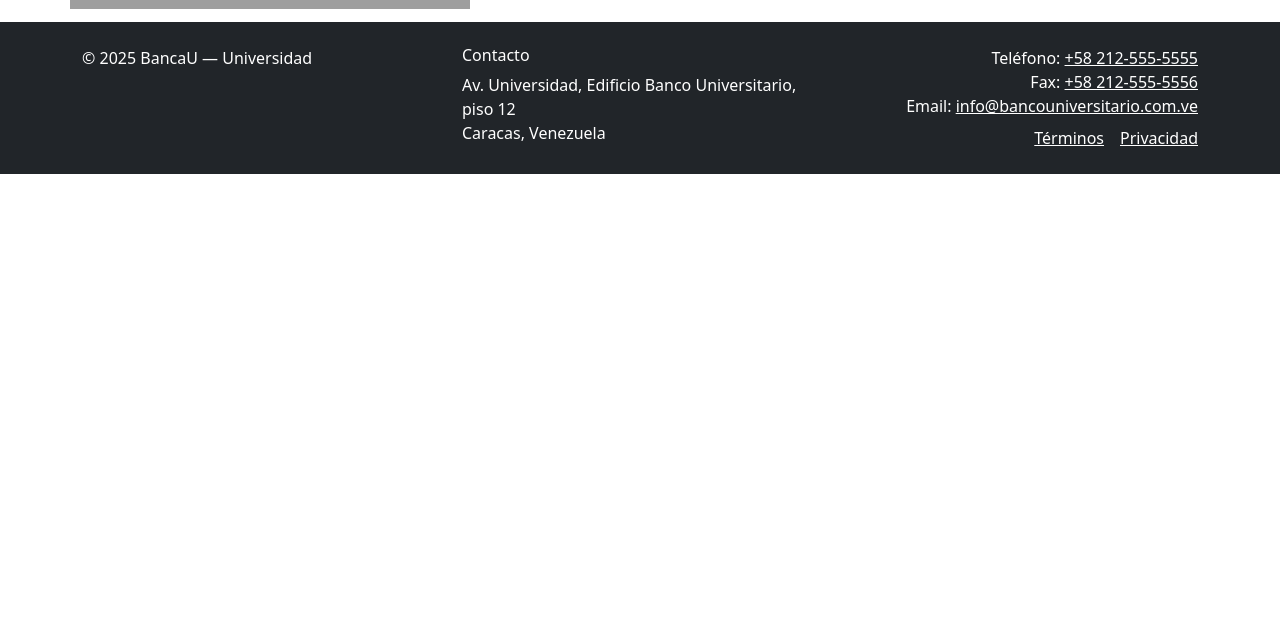
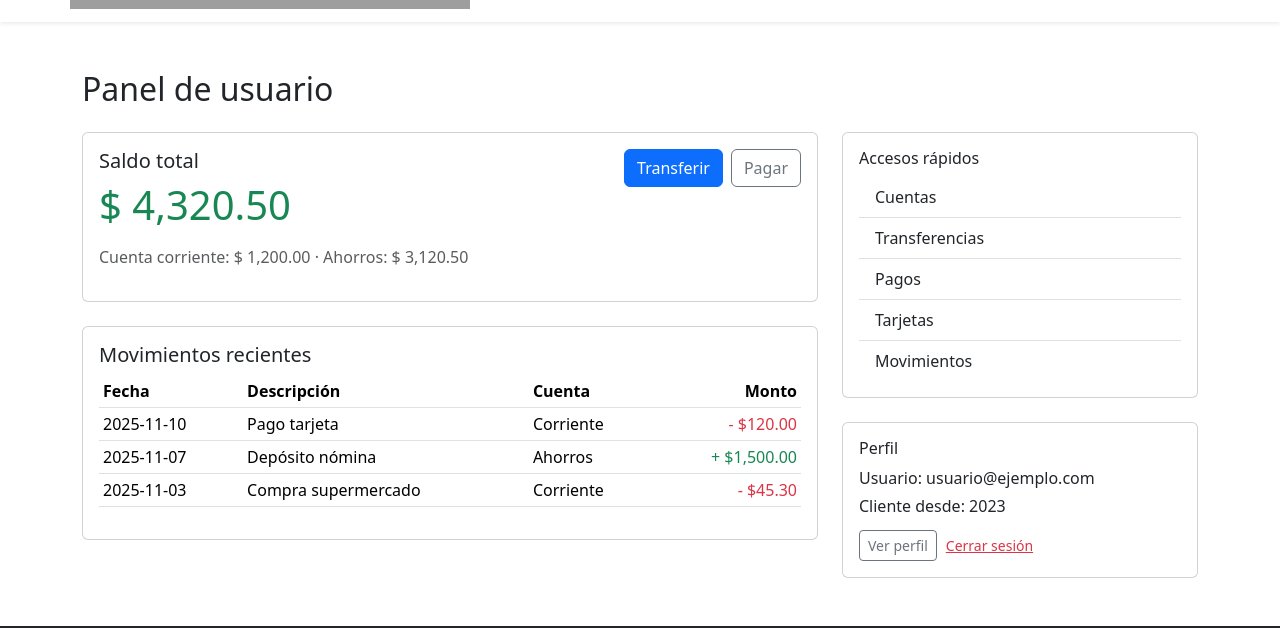
Before and after one commit to MaxNikon/Lab2Project, a React (Vite) app: page /dashboard in a window 1280 px wide. Shown: the part 304-932 px from the top of the page. Before the commit the page ends 800 px from the top, so only its background shows below. Built offline with nearby package versions, Linux system fonts and the light colour scheme; grey boxes are pictures that could not be loaded; the HTML template or start-up script is replaced by a standard one.

Commit message:
Dashboard

```diff
--- a/src/App.jsx
+++ b/src/App.jsx
@@ -7,6 +7,7 @@ import CTA from './components/CTA'
 import Footer from './components/Footer'
 import RegisterPage from './pages/RegisterPage'
 import LoginPage from './pages/LoginPage'
+import Dashboard from './pages/Dashboard'
 
 export default function App() {
   return (
@@ -21,7 +22,8 @@ export default function App() {
           </main>
         } />
         <Route path="/register" element={<RegisterPage />} />
-        <Route path="/login" element={<LoginPage />} />
+  <Route path="/login" element={<LoginPage />} />
+  <Route path="/dashboard" element={<Dashboard />} />
       </Routes>
       <Footer />
     </BrowserRouter>
--- /dev/null
+++ b/src/pages/Dashboard.jsx
@@ -0,0 +1,93 @@
+import React from 'react'
+
+export default function Dashboard(){
+  // Pantalla de inicio simulada tras login
+  return (
+    <main className="py-5">
+      <div className="container">
+        <h2 className="mb-4">Panel de usuario</h2>
+
+        <div className="row g-4">
+          <div className="col-12 col-lg-8">
+            <div className="card mb-4">
+              <div className="card-body d-flex flex-column flex-md-row align-items-start gap-3">
+                <div className="flex-fill">
+                  <h5 className="card-title">Saldo total</h5>
+                  <p className="display-6 text-success">$ 4,320.50</p>
+                  <p className="text-muted">Cuenta corriente: $ 1,200.00 · Ahorros: $ 3,120.50</p>
+                </div>
+                <div className="d-flex gap-2">
+                  <button className="btn btn-primary">Transferir</button>
+                  <button className="btn btn-outline-secondary">Pagar</button>
+                </div>
+              </div>
+            </div>
+
+            <div className="card mb-4">
+              <div className="card-body">
+                <h5 className="card-title">Movimientos recientes</h5>
+                <div className="table-responsive">
+                  <table className="table table-sm">
+                    <thead>
+                      <tr>
+                        <th>Fecha</th>
+                        <th>Descripción</th>
+                        <th>Cuenta</th>
+                        <th className="text-end">Monto</th>
+                      </tr>
+                    </thead>
+                    <tbody>
+                      <tr>
+                        <td>2025-11-10</td>
+                        <td>Pago tarjeta</td>
+                        <td>Corriente</td>
+                        <td className="text-end text-danger">- $120.00</td>
+                      </tr>
+                      <tr>
+                        <td>2025-11-07</td>
+                        <td>Depósito nómina</td>
+                        <td>Ahorros</td>
+                        <td className="text-end text-success">+ $1,500.00</td>
+                      </tr>
+                      <tr>
+                        <td>2025-11-03</td>
+                        <td>Compra supermercado</td>
+                        <td>Corriente</td>
+                        <td className="text-end text-danger">- $45.30</td>
+                      </tr>
+                    </tbody>
+                  </table>
+                </div>
+              </div>
+            </div>
+          </div>
+
+          <aside className="col-12 col-lg-4">
+            <div className="card mb-4">
+              <div className="card-body">
+                <h6 className="card-title">Accesos rápidos</h6>
+                <div className="list-group list-group-flush">
+                  <button className="list-group-item list-group-item-action">Cuentas</button>
+                  <button className="list-group-item list-group-item-action">Transferencias</button>
+                  <button className="list-group-item list-group-item-action">Pagos</button>
+                  <button className="list-group-item list-group-item-action">Tarjetas</button>
+                  <button className="list-group-item list-group-item-action">Movimientos</button>
+                </div>
+              </div>
+            </div>
+
+            <div className="card">
+              <div className="card-body">
+                <h6 className="card-title">Perfil</h6>
+                <p className="mb-1">Usuario: usuario@ejemplo.com</p>
+                <p className="mb-1">Cliente desde: 2023</p>
+                <button className="btn btn-outline-secondary btn-sm mt-2">Ver perfil</button>
+                <button className="btn btn-link btn-sm mt-2 text-danger">Cerrar sesión</button>
+              </div>
+            </div>
+          </aside>
+        </div>
+      </div>
+    </main>
+  )
+}
--- a/src/pages/LoginPage.jsx
+++ b/src/pages/LoginPage.jsx
@@ -1,4 +1,5 @@
 import React, { useState } from 'react'
+import { useNavigate } from 'react-router-dom'
 
 export default function LoginPage(){
   // Fields in code are English (email, password); labels/messages in Spanish
@@ -27,7 +28,8 @@ export default function LoginPage(){
       const payload = { email: form.email, password: form.password }
       // Aquí iría la llamada al backend (login)
       console.log('Login payload:', payload)
-      setSubmitted(true)
+      // Simular login exitoso -> redirigir al dashboard
+      navigate('/dashboard')
     }
   }
 
```
